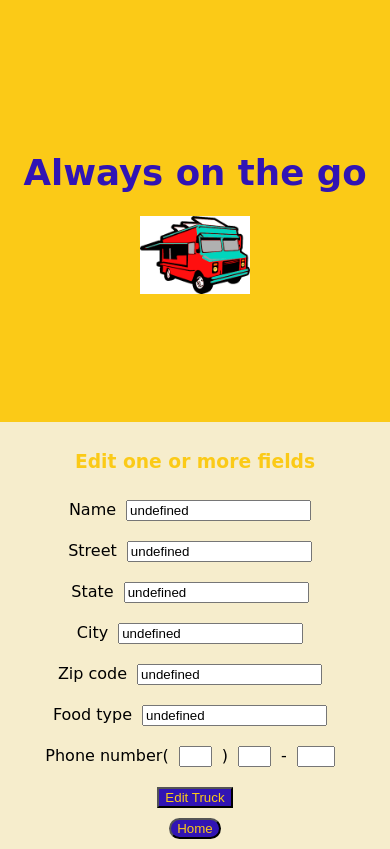
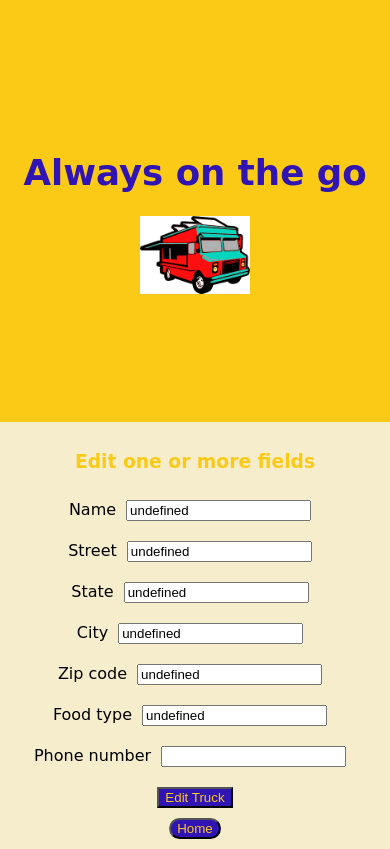
Before and after one commit to LmLutec/OntheGo-frontend, a React (Create React App) app: page /edit/truck in a window 390 px wide. Built offline with nearby package versions, Linux system fonts and the light colour scheme; no server answers.

Commit message:
testing react-phone-number input

```diff
--- a/package.json
+++ b/package.json
@@ -15,6 +15,7 @@
     "react": "^16.13.1",
     "react-dom": "^16.13.1",
     "react-dropdown-select": "^4.7.1",
+    "react-phone-number-input": "^3.1.16",
     "react-redux": "^7.2.1",
     "react-router-dom": "^5.2.0",
     "react-scripts": "3.4.3",
--- a/src/components/owners/EditTruck.js
+++ b/src/components/owners/EditTruck.js
@@ -1,5 +1,6 @@
 import React, { Component } from 'react'
 import { withRouter } from 'react-router-dom'
+import PhoneInput from 'react-phone-number-input/input'
 
 
 class EditTruck extends Component {
@@ -131,9 +132,13 @@ class EditTruck extends Component {
                     <label>Food type</label>
                     <input onChange= { event => {this.handleChange(event)}} type="text" id="food_type" value={this.state.foodtruck.foodtruck.food_type} required/><br/>
                     <label>Phone number</label>
-                        (<input onChange={ event => {this.handlePhoneNumber(event)}} type="text" id="areaCode" value={this.state.numberParts.areaCode} style={{ width: "25px" }} required/>)
+                    <PhoneInput
+                        country="US"
+                        value={this.state.foodtruck.foodtruck.phone_number}
+                        onChange={ event => {this.handleChange(event)}} />
+                        {/* (<input onChange={ event => {this.handlePhoneNumber(event)}} type="text" id="areaCode" value={this.state.numberParts.areaCode} style={{ width: "25px" }} required/>)
                     <input onChange={ event => {this.handlePhoneNumber(event)}} type="text" id="begNum" value={this.state.numberParts.begNum} style={{ width: "25px" }} required/>-
-                    <input onChange={ event => {this.handlePhoneNumber(event)}} type="text" id="lastNum" value={this.state.numberParts.lastNum} style={{ width: "30px" }} required/><br/>
+                    <input onChange={ event => {this.handlePhoneNumber(event)}} type="text" id="lastNum" value={this.state.numberParts.lastNum} style={{ width: "30px" }} required/><br/> */}
                     <input type="submit" value="Edit Truck"/>
                 </form>
 
```
Also changed, not shown: 1 other file (tests, documents, lock files or other folders).
